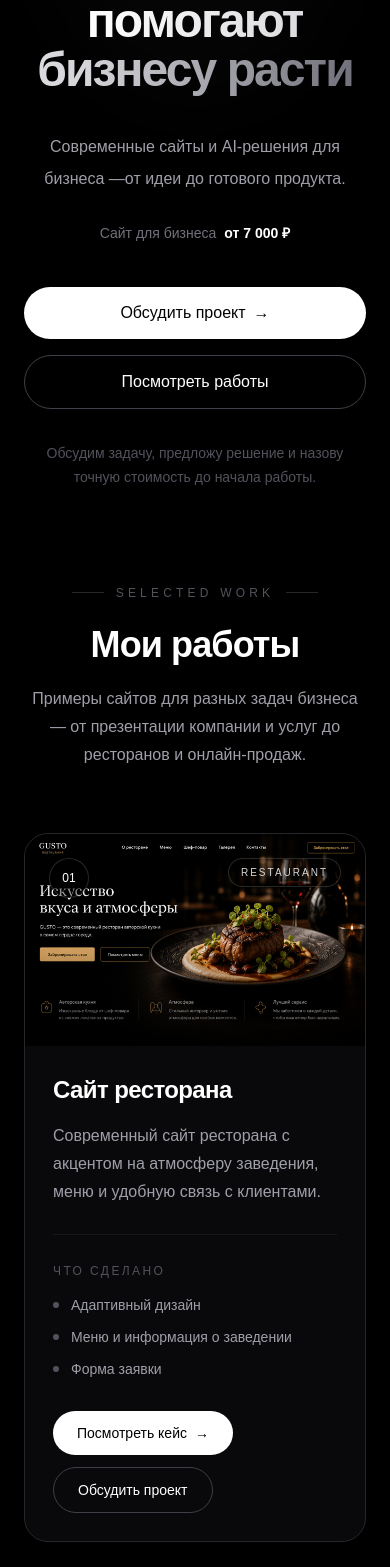
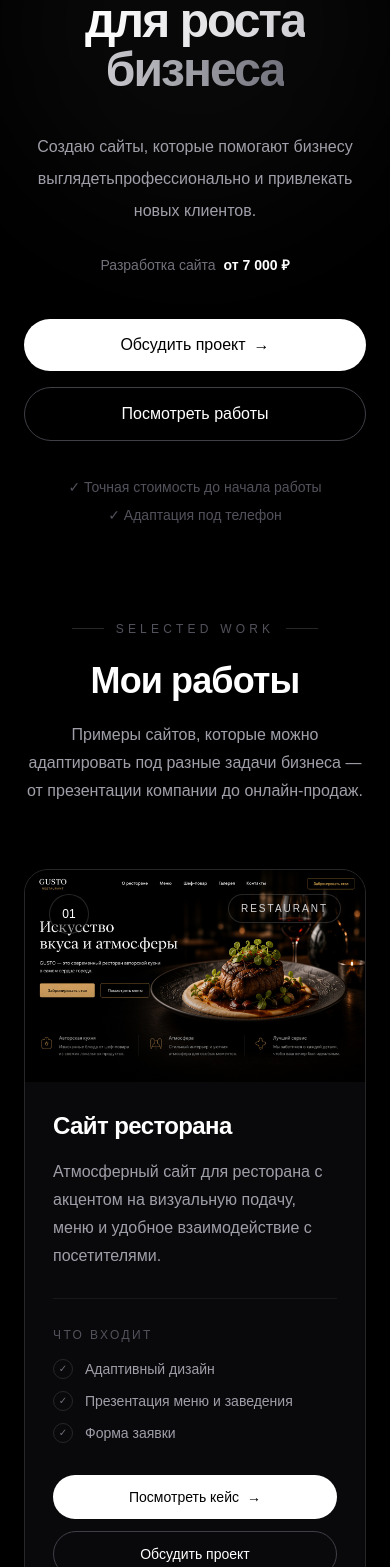
Before and after one commit to zxcursed111248/portfolio, a Next.js app: page / in a window 390 px wide. Shown: the part 261-1828 px from the top of the page. Built offline with nearby package versions, Linux system fonts and the light colour scheme.

Commit message:
Complete portfolio homepage

```diff
--- a/components/Hero.tsx
+++ b/components/Hero.tsx
@@ -5,7 +5,7 @@ export default function Hero() {
       className="relative w-full scroll-mt-24 overflow-hidden pt-28 md:pt-36"
     >
       {/* Background glow */}
-      <div className="pointer-events-none absolute left-1/2 top-24 h-64 w-64 -translate-x-1/2 rounded-full bg-white/[0.02] blur-2xl" />
+      <div className="pointer-events-none absolute left-1/2 top-24 h-96 w-96 -translate-x-1/2 rounded-full bg-white/[0.03] blur-3xl" />
 
       <div className="relative z-10 mx-auto w-full max-w-6xl px-6 text-center">
         {/* Label */}
@@ -34,11 +34,10 @@ export default function Hero() {
             lg:text-8xl
           "
         >
-          Создаю сайты,
+          Современные сайты
           <br />
-          которые{" "}
           <span className="bg-gradient-to-r from-white via-zinc-300 to-zinc-500 bg-clip-text text-transparent">
-            помогают бизнесу расти
+            для роста бизнеса
           </span>
         </h1>
 
@@ -54,15 +53,15 @@ export default function Hero() {
             md:text-lg
           "
         >
-          Современные сайты и AI-решения для бизнеса —
+          Создаю сайты, которые помогают бизнесу выглядеть
           <br className="hidden sm:block" />
-          от идеи до готового продукта.
+          профессионально и привлекать новых клиентов.
         </p>
 
         {/* Price */}
-        <div className="mt-7 flex items-center justify-center gap-2">
+        <div className="mt-7 flex flex-wrap items-center justify-center gap-x-2 gap-y-1">
           <span className="text-sm text-zinc-500">
-            Сайт для бизнеса
+            Разработка сайта
           </span>
 
           <span className="text-sm font-semibold text-white">
@@ -141,20 +140,31 @@ export default function Hero() {
           </a>
         </div>
 
-        {/* Trust text */}
-        <p
+        {/* Trust */}
+        <div
           className="
             mx-auto
-            mt-8
+            mt-9
+            flex
             max-w-xl
+            flex-col
+            items-center
+            gap-2
             text-sm
-            leading-6
             text-zinc-600
+            sm:flex-row
+            sm:justify-center
+            sm:gap-4
           "
         >
-          Обсудим задачу, предложу решение и назову точную
-          стоимость до начала работы.
-        </p>
+          <span>✓ Точная стоимость до начала работы</span>
+
+          <span className="hidden text-zinc-800 sm:inline">
+            •
+          </span>
+
+          <span>✓ Адаптация под телефон</span>
+        </div>
 
         {/* Scroll indicator */}
         <div
--- a/components/Process.tsx
+++ b/components/Process.tsx
@@ -11,7 +11,7 @@ const steps = [
   {
     number: "02",
     title: "Предлагаю решение",
-    text: "Продумываю структуру, визуальный стиль, необходимые функции и согласовываю стоимость.",
+    text: "Продумываю структуру, визуальный стиль и необходимые функции. После этого согласовываем стоимость.",
   },
   {
     number: "03",
@@ -21,7 +21,7 @@ const steps = [
   {
     number: "04",
     title: "Запускаем",
-    text: "Проверяем всё перед запуском, публикуем сайт и при необходимости помогаю с дальнейшими настройками.",
+    text: "Проверяем всё перед публикацией, запускаем сайт и при необходимости помогаю с дальнейшими настройками.",
   },
 ];
 
@@ -34,17 +34,23 @@ export default function Process() {
       <div className="mx-auto max-w-6xl">
         {/* Heading */}
         <motion.div
-          initial={{ opacity: 0, y: 30 }}
+          initial={{ opacity: 0, y: 20 }}
           whileInView={{ opacity: 1, y: 0 }}
           viewport={{ once: true }}
-          transition={{ duration: 0.6 }}
+          transition={{ duration: 0.4 }}
           className="mb-16 text-center"
         >
-          <p className="text-sm uppercase tracking-[0.3em] text-zinc-600">
-            Process
-          </p>
+          <div className="mb-6 flex items-center justify-center gap-3">
+            <span className="h-px w-8 bg-zinc-800" />
 
-          <h2 className="mt-4 text-4xl font-bold tracking-tight md:text-6xl">
+            <p className="text-xs font-medium uppercase tracking-[0.35em] text-zinc-600">
+              Process
+            </p>
+
+            <span className="h-px w-8 bg-zinc-800" />
+          </div>
+
+          <h2 className="text-4xl font-bold tracking-tight md:text-6xl">
             Как проходит работа
           </h2>
 
@@ -74,12 +80,12 @@ export default function Process() {
           {steps.map((step, index) => (
             <motion.div
               key={step.number}
-              initial={{ opacity: 0, y: 40 }}
+              initial={{ opacity: 0, y: 20 }}
               whileInView={{ opacity: 1, y: 0 }}
               viewport={{ once: true }}
               transition={{
-                duration: 0.6,
-                delay: index * 0.12,
+                duration: 0.4,
+                delay: index * 0.05,
               }}
               className="
                 group
@@ -90,11 +96,9 @@ export default function Process() {
                 bg-zinc-950
                 p-8
                 transition-all
-                duration-500
-                hover:-translate-y-2
+                duration-300
+                hover:-translate-y-1
                 hover:border-zinc-600
-                hover:shadow-2xl
-                hover:shadow-black/30
               "
             >
               {/* Number */}
@@ -114,8 +118,8 @@ export default function Process() {
                     font-medium
                     tracking-wider
                     text-zinc-400
-                    transition-all
-                    duration-500
+                    transition-colors
+                    duration-300
                     group-hover:border-zinc-400
                     group-hover:text-white
                   "
@@ -142,7 +146,7 @@ export default function Process() {
                   w-10
                   bg-zinc-700
                   transition-all
-                  duration-500
+                  duration-300
                   group-hover:w-20
                   group-hover:bg-zinc-300
                 "
--- a/components/Projects.tsx
+++ b/components/Projects.tsx
@@ -9,12 +9,12 @@ const projects = [
     category: "RESTAURANT",
     title: "Сайт ресторана",
     description:
-      "Современный сайт ресторана с акцентом на атмосферу заведения, меню и удобную связь с клиентами.",
+      "Атмосферный сайт для ресторана с акцентом на визуальную подачу, меню и удобное взаимодействие с посетителями.",
     image: "/images/restaurant.jpg",
     href: "/projects/restaurant",
     features: [
       "Адаптивный дизайн",
-      "Меню и информация о заведении",
+      "Презентация меню и заведения",
       "Форма заявки",
     ],
   },
@@ -23,7 +23,7 @@ const projects = [
     category: "E-COMMERCE",
     title: "Интернет-магазин",
     description:
-      "Современная концепция интернет-магазина с удобной подачей товаров и акцентом на простой пользовательский путь.",
+      "Современный интернет-магазин с понятной структурой, удобной навигацией и акцентом на презентацию товаров.",
     image: "/images/shop.jpg",
     href: "/projects/shop",
     features: [
@@ -72,8 +72,9 @@ export default function Projects() {
           </h2>
 
           <p className="mx-auto mt-5 max-w-2xl text-base leading-7 text-zinc-400 md:text-lg">
-            Примеры сайтов для разных задач бизнеса — от презентации
-            компании и услуг до ресторанов и онлайн-продаж.
+            Примеры сайтов, которые можно адаптировать
+            под разные задачи бизнеса — от презентации
+            компании до онлайн-продаж.
           </p>
         </div>
 
@@ -175,7 +176,7 @@ export default function Projects() {
                 {/* Features */}
                 <div>
                   <p className="mb-4 text-xs font-medium uppercase tracking-[0.2em] text-zinc-600">
-                    Что сделано
+                    Что входит
                   </p>
 
                   <ul className="space-y-3">
@@ -184,7 +185,9 @@ export default function Projects() {
                         key={feature}
                         className="flex items-center gap-3 text-sm text-zinc-400"
                       >
-                        <span className="h-1.5 w-1.5 shrink-0 rounded-full bg-zinc-600" />
+                        <span className="flex h-5 w-5 shrink-0 items-center justify-center rounded-full border border-zinc-800 text-[10px] text-zinc-500">
+                          ✓
+                        </span>
 
                         {feature}
                       </li>
@@ -193,12 +196,13 @@ export default function Projects() {
                 </div>
 
                 {/* Buttons */}
-                <div className="mt-8 flex flex-wrap gap-3">
+                <div className="mt-8 flex flex-col gap-3 sm:flex-row">
                   <Link
                     href={project.href}
                     className="
                       inline-flex
                       items-center
+                      justify-center
                       rounded-full
                       bg-white
                       px-6
@@ -206,7 +210,7 @@ export default function Projects() {
                       text-sm
                       font-medium
                       text-black
-                      transition-transform
+                      transition-all
                       duration-300
                       hover:scale-105
                       hover:bg-zinc-200
@@ -222,6 +226,7 @@ export default function Projects() {
                     className="
                       inline-flex
                       items-center
+                      justify-center
                       rounded-full
                       border
                       border-zinc-700
```
Also changed, not shown: components/Contact.tsx (+48 -13 lines), components/WhyMe.tsx (+19 -24 lines).
